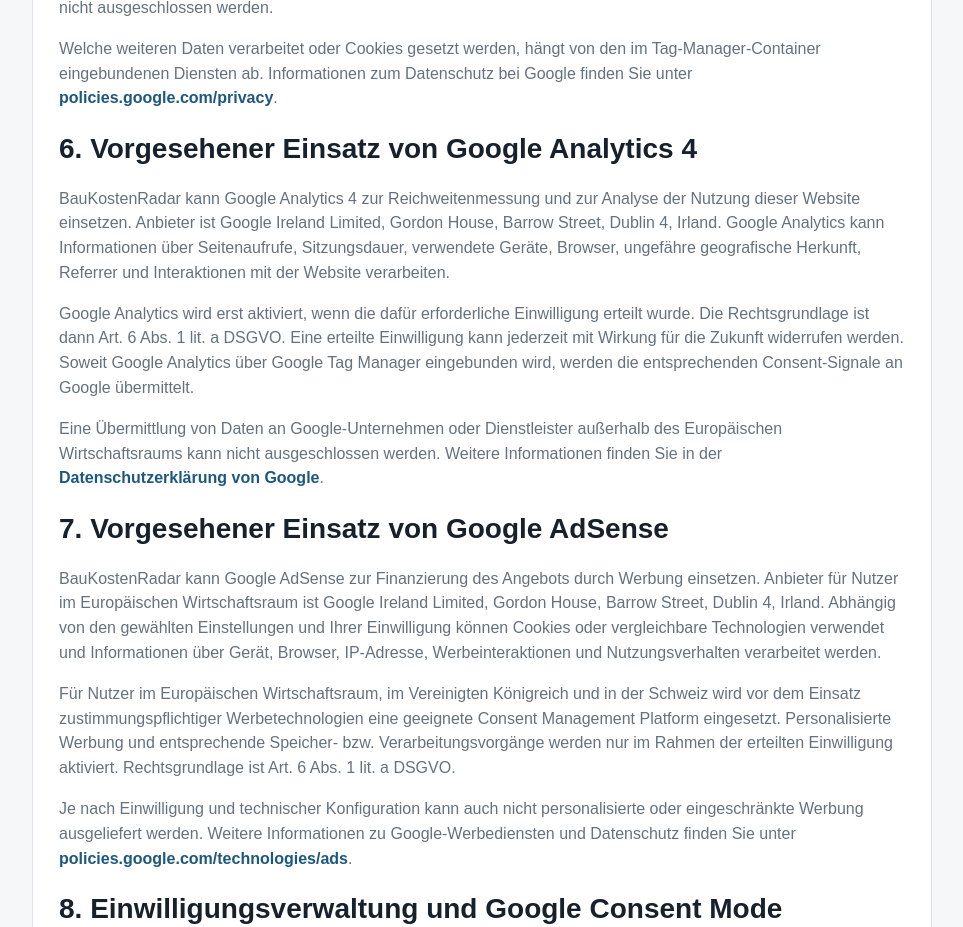
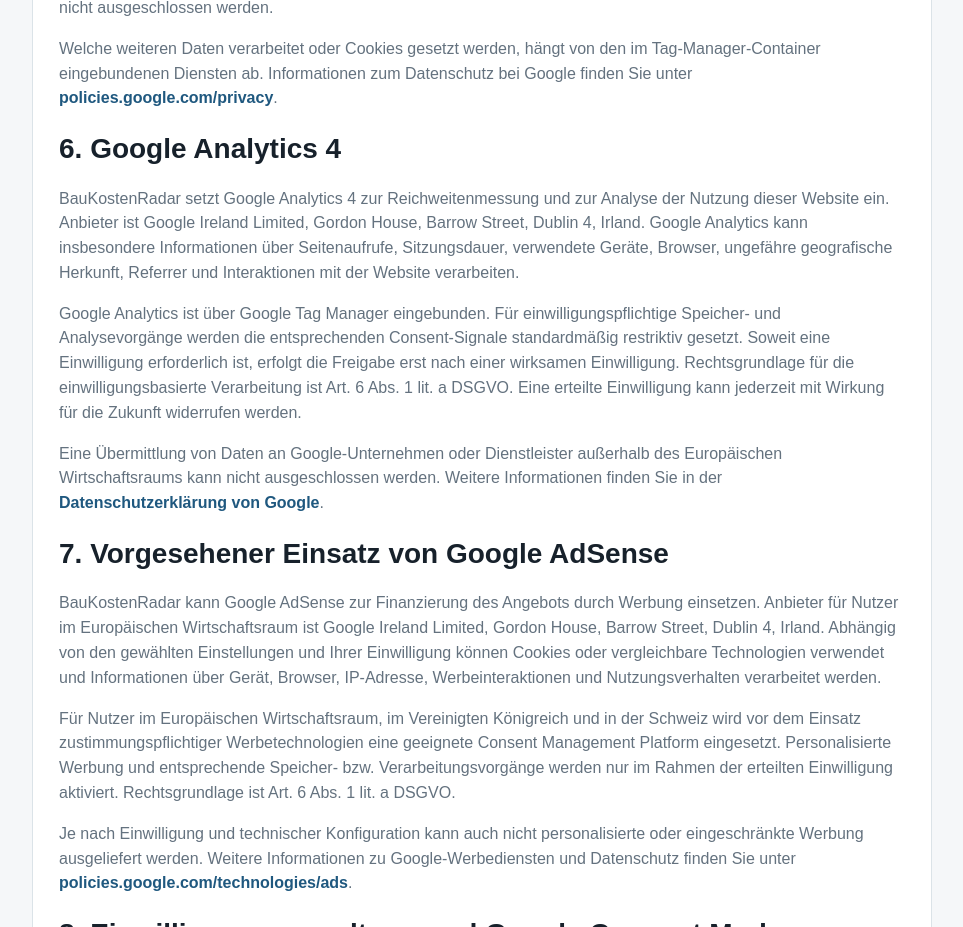
Before and after one commit to maxympaschenko-tech/baukostenradar-de, a Next.js app: page /datenschutz in a window 1280 px wide. Shown: the part 1700-2627 px from the top of the page, without its empty margins (158-1121 px from the left). Built offline with nearby package versions, Linux system fonts and the light colour scheme; no server answers.

Commit message:
Mark Google Analytics 4 as active

```diff
--- a/app/datenschutz/page.tsx
+++ b/app/datenschutz/page.tsx
@@ -100,18 +100,19 @@ export default function DatenschutzPage() {
             <a className="textLink" href="https://policies.google.com/privacy" target="_blank" rel="noreferrer"> policies.google.com/privacy</a>.
           </p>
 
-          <h2>6. Vorgesehener Einsatz von Google Analytics 4</h2>
+          <h2>6. Google Analytics 4</h2>
           <p>
-            BauKostenRadar kann Google Analytics 4 zur Reichweitenmessung und zur Analyse der Nutzung dieser Website
-            einsetzen. Anbieter ist Google Ireland Limited, Gordon House, Barrow Street, Dublin 4, Irland. Google
-            Analytics kann Informationen über Seitenaufrufe, Sitzungsdauer, verwendete Geräte, Browser, ungefähre
-            geografische Herkunft, Referrer und Interaktionen mit der Website verarbeiten.
+            BauKostenRadar setzt Google Analytics 4 zur Reichweitenmessung und zur Analyse der Nutzung dieser Website
+            ein. Anbieter ist Google Ireland Limited, Gordon House, Barrow Street, Dublin 4, Irland. Google Analytics
+            kann insbesondere Informationen über Seitenaufrufe, Sitzungsdauer, verwendete Geräte, Browser,
+            ungefähre geografische Herkunft, Referrer und Interaktionen mit der Website verarbeiten.
           </p>
           <p>
-            Google Analytics wird erst aktiviert, wenn die dafür erforderliche Einwilligung erteilt wurde. Die
-            Rechtsgrundlage ist dann Art. 6 Abs. 1 lit. a DSGVO. Eine erteilte Einwilligung kann jederzeit mit
-            Wirkung für die Zukunft widerrufen werden. Soweit Google Analytics über Google Tag Manager eingebunden
-            wird, werden die entsprechenden Consent-Signale an Google übermittelt.
+            Google Analytics ist über Google Tag Manager eingebunden. Für einwilligungspflichtige Speicher- und
+            Analysevorgänge werden die entsprechenden Consent-Signale standardmäßig restriktiv gesetzt. Soweit eine
+            Einwilligung erforderlich ist, erfolgt die Freigabe erst nach einer wirksamen Einwilligung. Rechtsgrundlage
+            für die einwilligungsbasierte Verarbeitung ist Art. 6 Abs. 1 lit. a DSGVO. Eine erteilte Einwilligung kann
+            jederzeit mit Wirkung für die Zukunft widerrufen werden.
           </p>
           <p>
             Eine Übermittlung von Daten an Google-Unternehmen oder Dienstleister außerhalb des Europäischen
```
